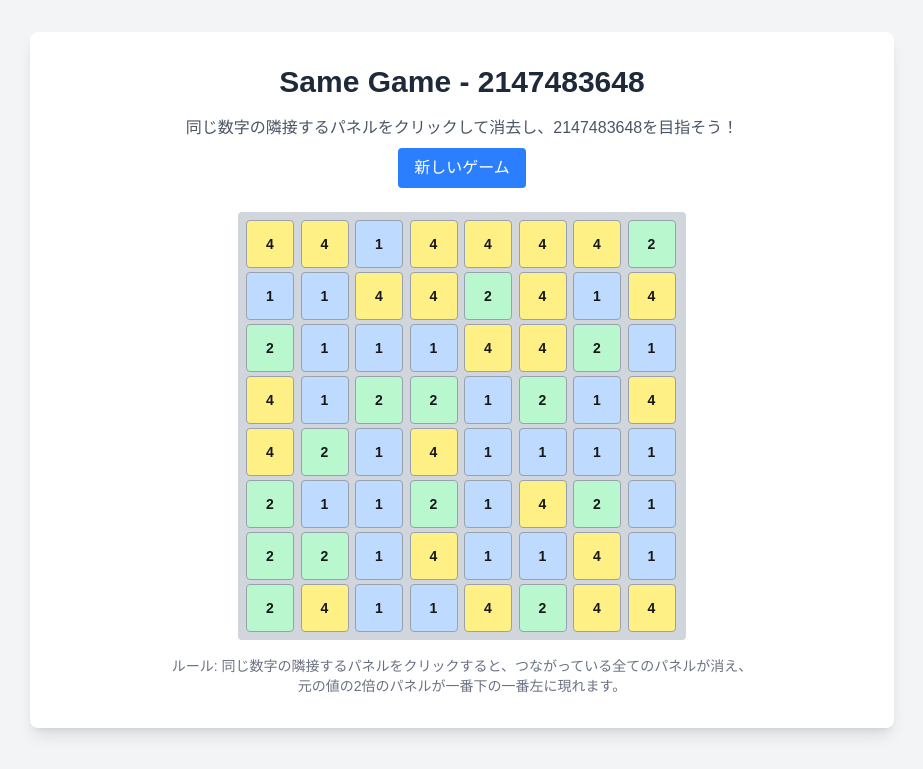
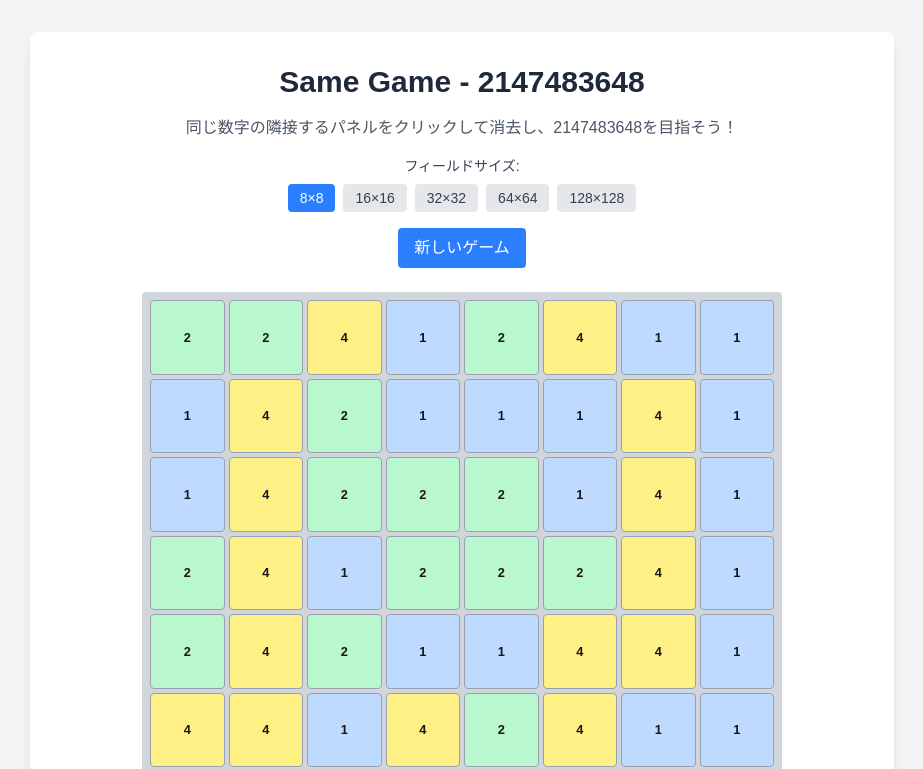
Before and after one commit to cyrus07424/2147483648, a Next.js app: page / in a window 1280 px wide. Shown: the top 769 px of the page, without its empty margins (178-1101 px from the left). Built offline with nearby package versions, Linux system fonts and the light colour scheme.

Commit message:
Add field size selection and fix panel placement logic
Co-authored-by: cyrus07424 <35634468+cyrus07424@users.noreply.github.com>

```diff
--- a/app/components/SameGame.tsx
+++ b/app/components/SameGame.tsx
@@ -5,16 +5,18 @@ import React, { useState, useCallback } from 'react';
 type Panel = number | null;
 type GameBoard = Panel[][];
 
-const BOARD_SIZE = 8;
+const BOARD_SIZES = [8, 16, 32, 64, 128] as const;
+type BoardSize = typeof BOARD_SIZES[number];
+
 const INITIAL_NUMBERS = [1, 2, 4];
 const TARGET_NUMBER = 2147483648;
 
 // Generate random initial board
-const generateInitialBoard = (): GameBoard => {
+const generateInitialBoard = (boardSize: BoardSize): GameBoard => {
   const board: GameBoard = [];
-  for (let row = 0; row < BOARD_SIZE; row++) {
+  for (let row = 0; row < boardSize; row++) {
     board[row] = [];
-    for (let col = 0; col < BOARD_SIZE; col++) {
+    for (let col = 0; col < boardSize; col++) {
       const randomIndex = Math.floor(Math.random() * INITIAL_NUMBERS.length);
       board[row][col] = INITIAL_NUMBERS[randomIndex];
     }
@@ -29,11 +31,12 @@ const getRandomNumber = (): number => {
 };
 
 const SameGame: React.FC = () => {
-  const [board, setBoard] = useState<GameBoard>(generateInitialBoard);
+  const [boardSize, setBoardSize] = useState<BoardSize>(8);
+  const [board, setBoard] = useState<GameBoard>(() => generateInitialBoard(8));
   const [gameWon, setGameWon] = useState(false);
 
   // Find all connected panels of the same number
-  const findConnectedPanels = useCallback((board: GameBoard, startRow: number, startCol: number): [number, number][] => {
+  const findConnectedPanels = useCallback((board: GameBoard, startRow: number, startCol: number, boardSize: BoardSize): [number, number][] => {
     const targetNumber = board[startRow][startCol];
     if (targetNumber === null) return [];
 
@@ -58,9 +61,9 @@ const SameGame: React.FC = () => {
           const newCol = col + dc;
           if (
             newRow >= 0 &&
-            newRow < BOARD_SIZE &&
+            newRow < boardSize &&
             newCol >= 0 &&
-            newCol < BOARD_SIZE &&
+            newCol < boardSize &&
             !visited.has(`${newRow},${newCol}`)
           ) {
             queue.push([newRow, newCol]);
@@ -73,13 +76,13 @@ const SameGame: React.FC = () => {
   }, []);
 
   // Apply gravity to make panels fall down and move left
-  const applyGravity = useCallback((board: GameBoard): GameBoard => {
-    const newBoard: GameBoard = Array(BOARD_SIZE).fill(null).map(() => Array(BOARD_SIZE).fill(null));
+  const applyGravity = useCallback((board: GameBoard, boardSize: BoardSize): GameBoard => {
+    const newBoard: GameBoard = Array(boardSize).fill(null).map(() => Array(boardSize).fill(null));
 
     // For each column, collect non-null panels and place them at the bottom
-    for (let col = 0; col < BOARD_SIZE; col++) {
+    for (let col = 0; col < boardSize; col++) {
       const columnPanels: number[] = [];
-      for (let row = 0; row < BOARD_SIZE; row++) {
+      for (let row = 0; row < boardSize; row++) {
         if (board[row][col] !== null) {
           columnPanels.push(board[row][col] as number);
         }
@@ -87,18 +90,18 @@ const SameGame: React.FC = () => {
 
       // Place panels from bottom up
       for (let i = 0; i < columnPanels.length; i++) {
-        newBoard[BOARD_SIZE - 1 - i][col] = columnPanels[columnPanels.length - 1 - i];
+        newBoard[boardSize - 1 - i][col] = columnPanels[columnPanels.length - 1 - i];
       }
     }
 
     // Move columns left to fill gaps
-    const finalBoard: GameBoard = Array(BOARD_SIZE).fill(null).map(() => Array(BOARD_SIZE).fill(null));
+    const finalBoard: GameBoard = Array(boardSize).fill(null).map(() => Array(boardSize).fill(null));
     let targetCol = 0;
 
-    for (let col = 0; col < BOARD_SIZE; col++) {
+    for (let col = 0; col < boardSize; col++) {
       // Check if this column has any panels
       let hasPanel = false;
-      for (let row = 0; row < BOARD_SIZE; row++) {
+      for (let row = 0; row < boardSize; row++) {
         if (newBoard[row][col] !== null) {
           hasPanel = true;
           break;
@@ -106,7 +109,7 @@ const SameGame: React.FC = () => {
       }
 
       if (hasPanel) {
-        for (let row = 0; row < BOARD_SIZE; row++) {
+        for (let row = 0; row < boardSize; row++) {
           finalBoard[row][targetCol] = newBoard[row][col];
         }
         targetCol++;
@@ -117,12 +120,12 @@ const SameGame: React.FC = () => {
   }, []);
 
   // Refill empty spaces from top and right
-  const refillBoard = useCallback((board: GameBoard): GameBoard => {
+  const refillBoard = useCallback((board: GameBoard, boardSize: BoardSize): GameBoard => {
     const newBoard = board.map(row => [...row]);
 
     // Fill empty spaces
-    for (let row = 0; row < BOARD_SIZE; row++) {
-      for (let col = 0; col < BOARD_SIZE; col++) {
+    for (let row = 0; row < boardSize; row++) {
+      for (let col = 0; col < boardSize; col++) {
         if (newBoard[row][col] === null) {
           newBoard[row][col] = getRandomNumber();
         }
@@ -136,7 +139,7 @@ const SameGame: React.FC = () => {
   const handlePanelClick = useCallback((row: number, col: number) => {
     if (gameWon || board[row][col] === null) return;
 
-    const connectedPanels = findConnectedPanels(board, row, col);
+    const connectedPanels = findConnectedPanels(board, row, col, boardSize);
 
     // Need at least 2 connected panels to make a move
     if (connectedPanels.length < 2) return;
@@ -150,39 +153,54 @@ const SameGame: React.FC = () => {
     });
 
     // Apply gravity
-    const gravityBoard = applyGravity(newBoard);
+    const gravityBoard = applyGravity(newBoard, boardSize);
 
-    // Place doubled value at the bottom-leftmost position where panels were removed
-    // Find the leftmost and bottommost position among removed panels
-    const leftmostCol = Math.min(...connectedPanels.map(([, c]) => c));
-    const bottommostRow = Math.max(...connectedPanels.map(([r]) => r));
+    // Place doubled value at the bottom-leftmost position
+    // After gravity, find the leftmost column that has space at the bottom
+    let targetCol = 0;
+    let targetRow = boardSize - 1;
 
-    // Place the new panel at the bottom-left position after gravity
-    // Find the bottom-most available position in the leftmost affected column
-    let targetRow = BOARD_SIZE - 1;
-    while (targetRow >= 0 && gravityBoard[targetRow][leftmostCol] !== null) {
-      targetRow--;
+    // Find the leftmost column with space
+    for (let col = 0; col < boardSize; col++) {
+      if (gravityBoard[boardSize - 1][col] === null) {
+        targetCol = col;
+        break;
+      }
     }
 
-    if (targetRow >= 0) {
+    // Find the bottom-most available position in that column
+    for (let row = boardSize - 1; row >= 0; row--) {
+      if (gravityBoard[row][targetCol] === null) {
+        targetRow = row;
+        break;
+      }
+    }
+
+    // Place the new panel at the bottom-left position
     const newValue = originalValue * 2;
-      gravityBoard[targetRow][leftmostCol] = newValue;
+    gravityBoard[targetRow][targetCol] = newValue;
 
     // Check for win condition
     if (newValue === TARGET_NUMBER) {
       setGameWon(true);
     }
-    }
 
     // Refill the board
-    const finalBoard = refillBoard(gravityBoard);
+    const finalBoard = refillBoard(gravityBoard, boardSize);
 
     setBoard(finalBoard);
-  }, [board, gameWon, findConnectedPanels, applyGravity, refillBoard]);
+  }, [board, gameWon, boardSize, findConnectedPanels, applyGravity, refillBoard]);
 
   // Reset game
   const resetGame = useCallback(() => {
-    setBoard(generateInitialBoard());
+    setBoard(generateInitialBoard(boardSize));
+    setGameWon(false);
+  }, [boardSize]);
+
+  // Handle board size change
+  const handleBoardSizeChange = useCallback((newSize: BoardSize) => {
+    setBoardSize(newSize);
+    setBoard(generateInitialBoard(newSize));
     setGameWon(false);
   }, []);
 
@@ -248,9 +266,33 @@ const SameGame: React.FC = () => {
           )}
 
           <div className="mb-6 text-center">
-            <p className="text-gray-600 mb-2">
+            <p className="text-gray-600 mb-4">
               同じ数字の隣接するパネルをクリックして消去し、2147483648を目指そう！
             </p>
+
+            <div className="mb-4">
+              <label className="block text-sm font-medium text-gray-700 mb-2">
+                フィールドサイズ:
+              </label>
+              <div className="flex justify-center gap-2 flex-wrap">
+                {BOARD_SIZES.map((size) => (
+                  <button
+                    key={size}
+                    onClick={() => handleBoardSizeChange(size)}
+                    className={`
+                      px-3 py-1 rounded text-sm font-medium transition-colors
+                      ${boardSize === size
+                        ? 'bg-blue-500 text-white'
+                        : 'bg-gray-200 text-gray-700 hover:bg-gray-300'
+                      }
+                    `}
+                  >
+                    {size}×{size}
+                  </button>
+                ))}
+              </div>
+            </div>
+
             <button
               onClick={resetGame}
               className="bg-blue-500 hover:bg-blue-600 text-white px-4 py-2 rounded"
@@ -259,18 +301,32 @@ const SameGame: React.FC = () => {
             </button>
           </div>
 
-          <div className="grid grid-cols-8 gap-1 max-w-md mx-auto bg-gray-300 p-2 rounded">
+          <div
+            className={`
+              grid gap-1 max-w-4xl mx-auto bg-gray-300 p-2 rounded overflow-auto
+            `}
+            style={{
+              gridTemplateColumns: `repeat(${boardSize}, minmax(0, 1fr))`,
+              aspectRatio: '1',
+              maxHeight: '80vh'
+            }}
+          >
             {board.map((row, rowIndex) =>
               row.map((panel, colIndex) => (
                 <button
                   key={`${rowIndex}-${colIndex}`}
                   onClick={() => handlePanelClick(rowIndex, colIndex)}
                   className={`
-                    w-12 h-12 text-sm font-bold rounded border border-gray-400
-                    hover:border-gray-600 transition-colors
+                    aspect-square text-xs font-bold rounded border border-gray-400
+                    hover:border-gray-600 transition-colors flex items-center justify-center
                     ${getPanelColor(panel)}
                     ${panel === null ? 'cursor-default' : 'cursor-pointer'}
                   `}
+                  style={{
+                    fontSize: boardSize > 32 ? '0.6rem' : boardSize > 16 ? '0.7rem' : '0.8rem',
+                    minWidth: boardSize > 64 ? '16px' : boardSize > 32 ? '20px' : boardSize > 16 ? '24px' : '48px',
+                    minHeight: boardSize > 64 ? '16px' : boardSize > 32 ? '20px' : boardSize > 16 ? '24px' : '48px'
+                  }}
                   disabled={gameWon || panel === null}
                 >
                   {panel}
```
Lines whose indentation alone changed are shown as unchanged.
